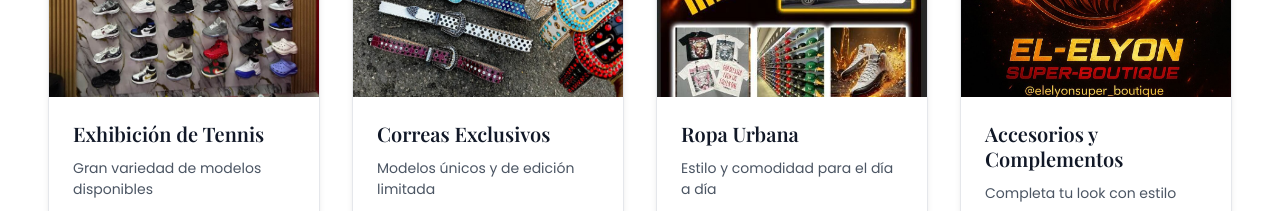
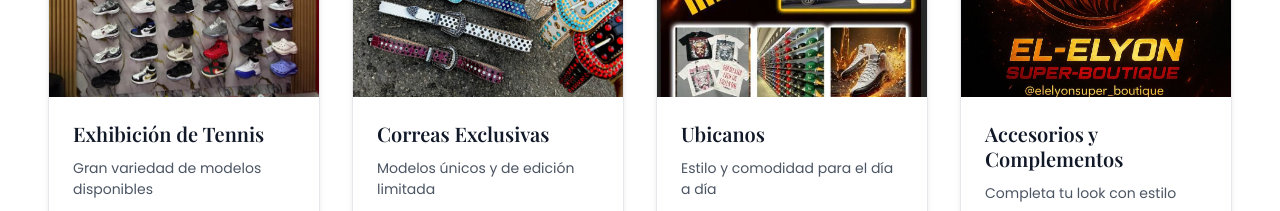
Before and after one commit to am399315/megaboutique, a plain HTML site: page index.html in a window 1280 px wide. Shown: the part 3020-3231 px from the top of the page. Drawn offline with nearby package versions, Linux system fonts and the light colour scheme.

Commit message:
🔧 Fix: Renombrar productos

```diff
--- a/index.html
+++ b/index.html
@@ -280,7 +280,7 @@
                              loading="lazy">
                     </div>
                     <div class="product-info">
-                        <h3 class="product-title">Correas Exclusivos</h3>
+                        <h3 class="product-title">Correas Exclusivas</h3>
                         <p class="product-description">Modelos únicos y de edición limitada</p>
                         <a href="https://wa.me/18494470901?text=Me%20interesa%20información%20sobre:%20Tennis%20Exclusivos"
                            target="_blank"
@@ -300,7 +300,7 @@
                         <span class="product-badge">Nuevo</span>
                     </div>
                     <div class="product-info">
-                        <h3 class="product-title">Ropa Urbana</h3>
+                        <h3 class="product-title">Ubicanos</h3>
                         <p class="product-description">Estilo y comodidad para el día a día</p>
                         <a href="https://wa.me/18494470901?text=Me%20interesa%20información%20sobre:%20Ropa%20Urbana"
                            target="_blank"
```
